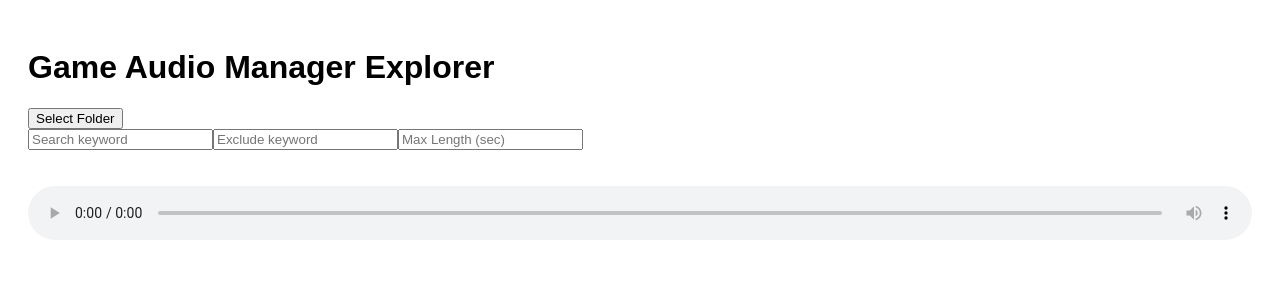
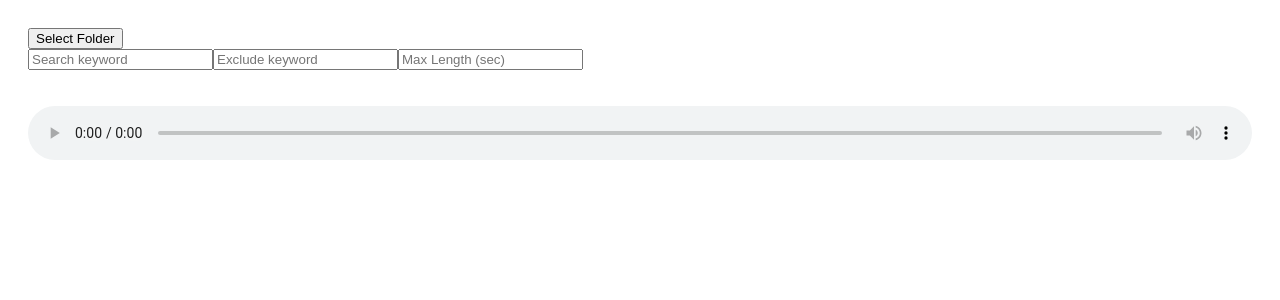
Before and after one commit to stesproject/game-audio-manager-explorer, a React (Vite) app: page / in a window 1280 px wide. Shown: the top 300 px of the page. Built offline with nearby package versions, Linux system fonts and the light colour scheme.

Commit message:
update app name

```diff
--- a/index.html
+++ b/index.html
@@ -2,7 +2,7 @@
 <html lang="en">
   <head>
     <meta charset="UTF-8" />
-    <title>React Music Player</title>
+    <title>Game Audio Manager Explorer</title>
   </head>
   <body>
     <div id="root"></div>
--- a/src/App.jsx
+++ b/src/App.jsx
@@ -34,7 +34,6 @@ function App() {
 
   return (
     <div style={{ padding: 20, fontFamily: "sans-serif" }}>
-      <h1>Game Audio Manager Explorer</h1>
       <button onClick={loadMusic}>Select Folder</button>
       {progress && progress.current < progress.total && (
         <div>
```
Also changed, not shown: package.json (+17 -2 lines), 1 other file (tests, documents, lock files or other folders).
